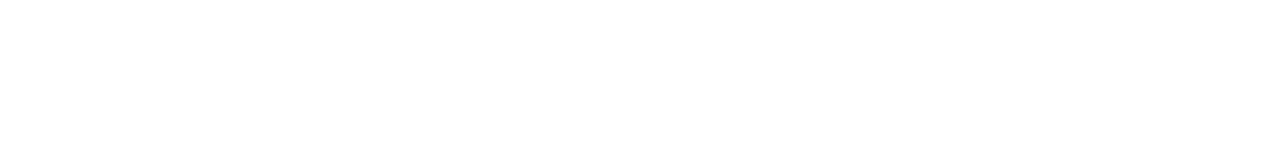
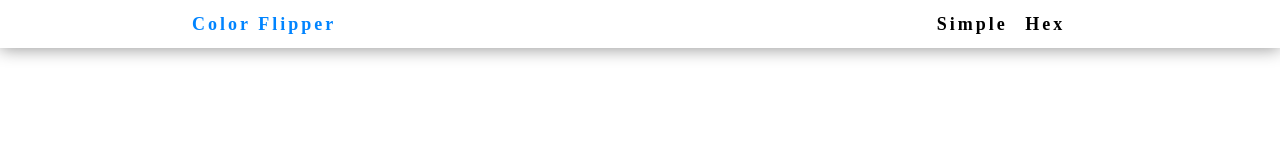
Before and after one commit to exd02/Vannilla-JS-Projects, a plain HTML site: page Collor Flipper/hex.html in a window 1280 px wide. Drawn offline with Linux system fonts and the light colour scheme.

Commit message:
Menu is done

```diff
--- a/Collor Flipper/text.html
+++ b/Collor Flipper/hex.html
@@ -9,6 +9,18 @@
   <script src='main.js'></script>
 </head>
 <body>
-
+  <div class="navbar">
+    <div class="navbar-title-container">
+      <div class="navbar-title vertically-center">
+        Color Flipper
+      </div>
+    </div>
+    <div class="navbar-links-container">
+      <div class="navbar-links vertically-center">
+        <a href=index.html>Simple</a>
+        <a href=hex.html>Hex</a>
+      </div>
+    </div>
+  </div>
 </body>
 </html>
--- a/Collor Flipper/main.css
+++ b/Collor Flipper/main.css
@@ -0,0 +1,46 @@
+* {
+  --blue: rgb(0, 132, 255);
+}
+
+.navbar {
+  width: 100%;
+  box-shadow: 0px 1px 17px rgba(0, 0, 0, 0.42);
+  top:0px;
+  left: 0px;
+  position: fixed;
+  height: 48px;
+  letter-spacing: 3px;
+  font-size: 18px;
+  font-weight: 700;
+}
+
+.navbar-title-container {
+  display: inline-block;
+  padding-left: 15%;
+  height: 100%;
+}
+
+.navbar-links-container {
+  float: right;
+  padding-right: 16%;
+  height: 100%;
+}
+
+.vertically-center {
+  position: relative;
+  top: 50%;
+  -webkit-transform: translateY(-50%);
+  -ms-transform: translateY(-50%);
+  transform: translateY(-50%);
+}
+
+.navbar-title { color: var(--blue); }
+
+.navbar-links a {
+  text-decoration:none;
+  margin-right: 10px;
+}
+
+.navbar-links a:link, .navbar-links a:visited, .navbar-links a:active { color: black; }
+
+.navbar-links a:hover { color: var(--blue); }
```
Also changed, not shown: Collor Flipper/index.html (added, +26 -0 lines).
